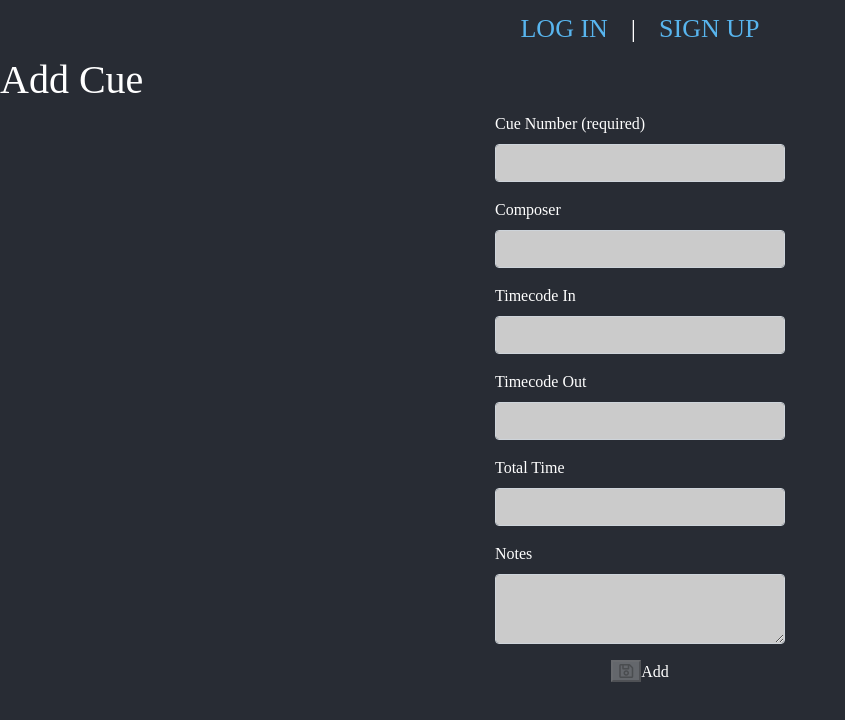
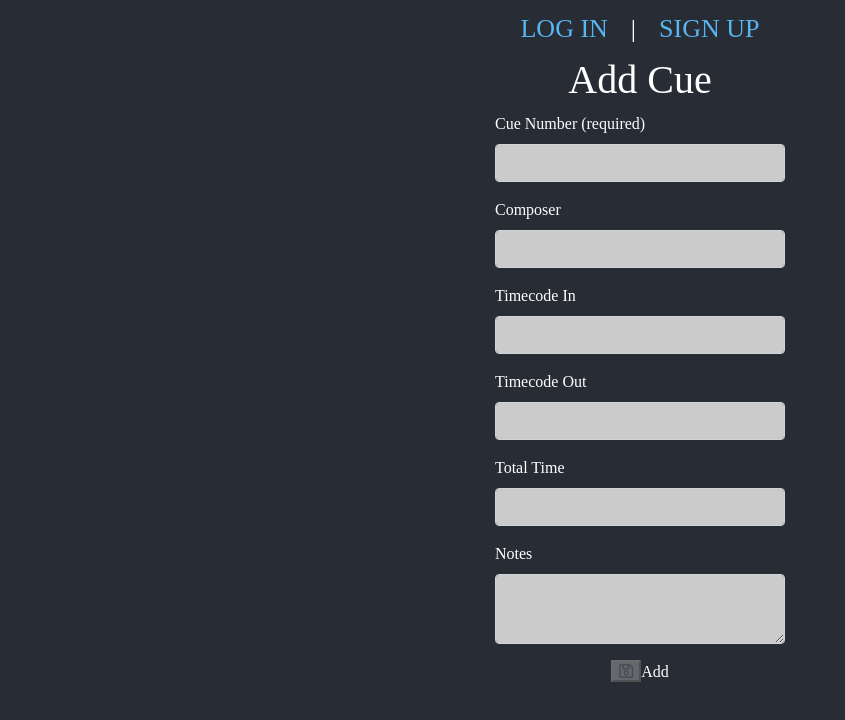
Before and after one commit to rayplaza/Cue-the-Music, a React (Create React App) app: page /add in a window 1280 px wide. Shown: the top 720 px of the page, without its empty margins (0-845 px from the left). Built offline with nearby package versions, Linux system fonts and the light colour scheme; no server answers; a web font is replaced by a local one.

Commit message:
updated center text for title

```diff
--- a/src/pages/AddProjectPage/AddProjectPage.jsx
+++ b/src/pages/AddProjectPage/AddProjectPage.jsx
@@ -31,7 +31,7 @@ class AddProjectPage extends Component {
   render() {
     return (
       <>
-        <h1>Add Cue</h1>
+        <h1 className="text-center">Add Cue</h1>
         <form
           ref={this.formRef}
           autoComplete="off"
--- a/src/pages/EditProjectPage/EditProjectPage.jsx
+++ b/src/pages/EditProjectPage/EditProjectPage.jsx
@@ -29,7 +29,7 @@ class EditProjectPage extends Component {
   render() {
     return (
       <>
-        <h1>Edit Cue</h1>
+        <h1 className="text-center">Edit Cue</h1>
         <form
           ref={this.formRef}
           autoComplete="off"
```
